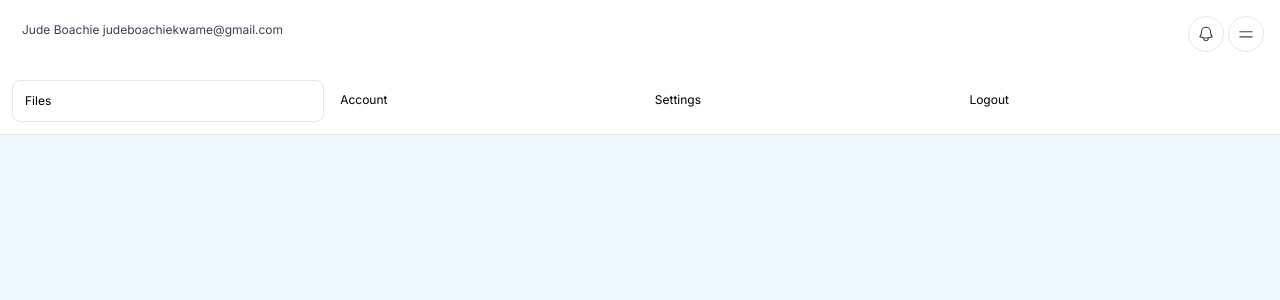
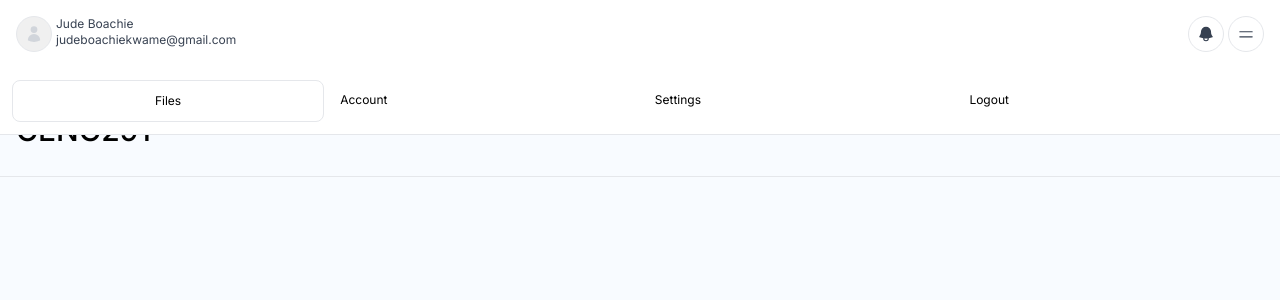
Before and after one commit to jdboachie/cbethub, a Next.js app: page /course/ceng291 in a window 1280 px wide. Shown: the top 300 px of the page. Built offline with nearby package versions, Linux system fonts and the light colour scheme.

Commit message:
dev update

```diff
--- a/app/course/[slug]/page.tsx
+++ b/app/course/[slug]/page.tsx
@@ -1,6 +1,7 @@
 'use client'
 
 import Header from "@/components/NavBar"
+import PageTitle from "@/components/PageTitle"
 
 const page = (
     {params}: {params: {slug:string}}
@@ -11,13 +12,11 @@ const page = (
     >
         <Header />
         <main
-            className='w-full p-5 pt-16 space-y-4 max-w-7xl'
+            className='w-full pt-16 max-sm:pt-[8em] space-y-4 max-w-7xl'
         >
-            <p
-                className='w-full px-2 text-left text-lg font-semibold dark:text-[#eee]'
-            >
-                {params.slug.toUpperCase()}
-            </p>
+            <PageTitle
+                title={params.slug.toUpperCase()}
+            />
         </main>
     </div>
   )
--- a/app/globals.css
+++ b/app/globals.css
@@ -20,7 +20,7 @@
 
 body {
   height: 100vh;
-  @apply bg-[aliceblue] dark:bg-black
+  @apply bg-[#f0f8ff6e] dark:bg-black
 }
 
 .secondary-text {
@@ -59,5 +59,5 @@ body {
 .animate-shimmer {
   background: linear-gradient(to right, #f0f0f0 4%, #e0e0e0 25%, #f0f0f0 36%);
   background-size: 1000px 100%;
-  animation: shimmer 1.5s infinite linear;
+  animation: shimmer 2.5s infinite linear;
 }
--- a/app/page.tsx
+++ b/app/page.tsx
@@ -25,7 +25,7 @@ const Home = () => {
             className=' w-full pt-16 max-sm:pt-[8em] space-y-4 max-w-6xl'
         >
             <PageTitle
-                title='Account Settings'
+                title='All Courses'
             />
             <div className='w-full max-sm:justify-center max-lg:justify-center flex p-2'>
                 <div className="w-fit grid grid-cols-4 max-sm:grid-cols-1 max-md:grid-cols-3 max-lg:grid-cols-4">
--- a/components/NavBar.tsx
+++ b/components/NavBar.tsx
@@ -5,7 +5,8 @@ import {
     Bars2Icon,
     BellIcon,
     XMarkIcon,
-} from '@heroicons/react/24/outline'
+    UserIcon
+} from '@heroicons/react/24/solid'
 import Menu from '@/components/Menu'
 import Search from '@/components/Search'
 import Link from 'next/link'
@@ -24,10 +25,15 @@ const NavBar = () => {
             className='fixed top-0 z-50 flex flex-col justify-between w-full dark:border-b-[#333]'
         >
             <div className='flex w-full justify-between bg-white p-4 '>
-                <div className='flex justify-between space-x-2 w-full'>
-                    <div className='p-1.5 text-xs text-left text-gray-700'>
-                        Jude Boachie
-                        judeboachiekwame@gmail.com
+                <div className='flex justify-between space-x-1 w-full'>
+                    <div className='space-x-1 flex text-xs text-left text-gray-700'>
+                        <div className="w-9 h-9 p-2 animate-shimmer border bg-gray-900 rounded-full">
+                            <UserIcon className="text-gray-300" />
+                        </div>
+                        <p className='p-0 w-fit'>
+                            Jude Boachie <br/>
+                            judeboachiekwame@gmail.com
+                        </p>
                     </div>
                     <div className='flex space-x-1'>
                         <BellIcon
@@ -51,22 +57,22 @@ const NavBar = () => {
                 <ul className='flex space-x-1'>
                 <Link
                         href={'/'}
-                        className='flex space-x-1 p-3 rounded-lg border text-xs hover:bg-gray-100 dark:hover:bg-[#111] w-full'>
+                        className='p-3 rounded-lg border text-xs hover:bg-gray-100 dark:hover:bg-[#111] w-full'>
                         Files
                     </Link>
                     <Link
                         href={'/account'}
-                        className='flex space-x-1 p-3 rounded-lg text-left text-xs hover:bg-gray-100 dark:hover:bg-[#111] w-full'>
+                        className='p-3 rounded-lg text-left text-xs hover:bg-gray-100 dark:hover:bg-[#111] w-full'>
                         Account
                     </Link>
                     <Link
                         href={'/account/settings'}
-                        className='flex space-x-1 p-3 rounded-lg text-left text-xs hover:bg-gray-100 dark:hover:bg-[#111] w-full'>
+                        className='p-3 rounded-lg text-left text-xs hover:bg-gray-100 dark:hover:bg-[#111] w-full'>
                         Settings
                     </Link>
                     <Link
                         href={'/logout'}
-                        className='flex space-x-1 p-3 rounded-lg text-left text-xs hover:bg-gray-100 dark:hover:bg-[#111] w-full'>
+                        className=' p-3 rounded-lg text-left text-xs hover:bg-gray-100 dark:hover:bg-[#111] w-full'>
                         Logout
                     </Link>
                 </ul>
```
